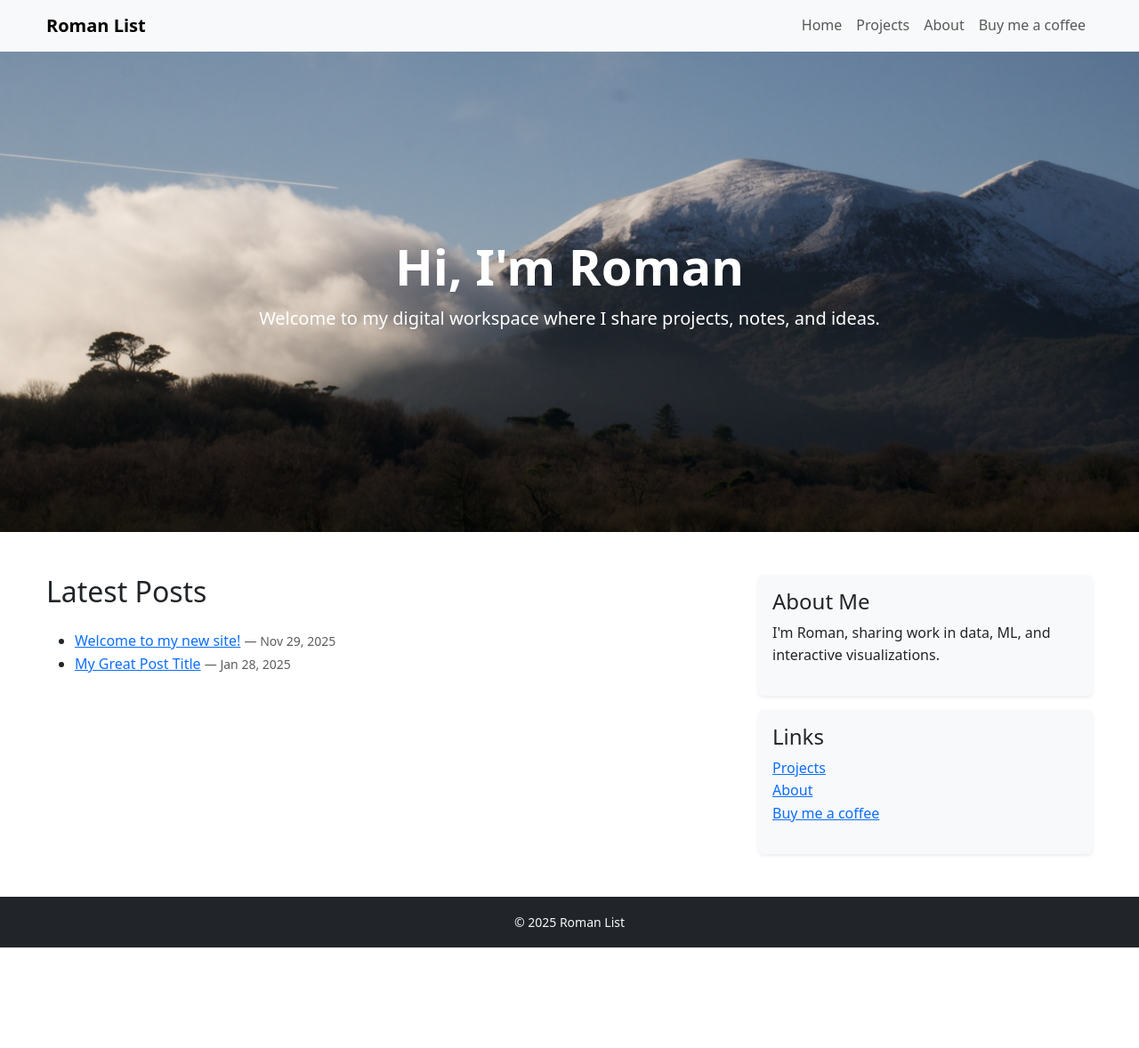
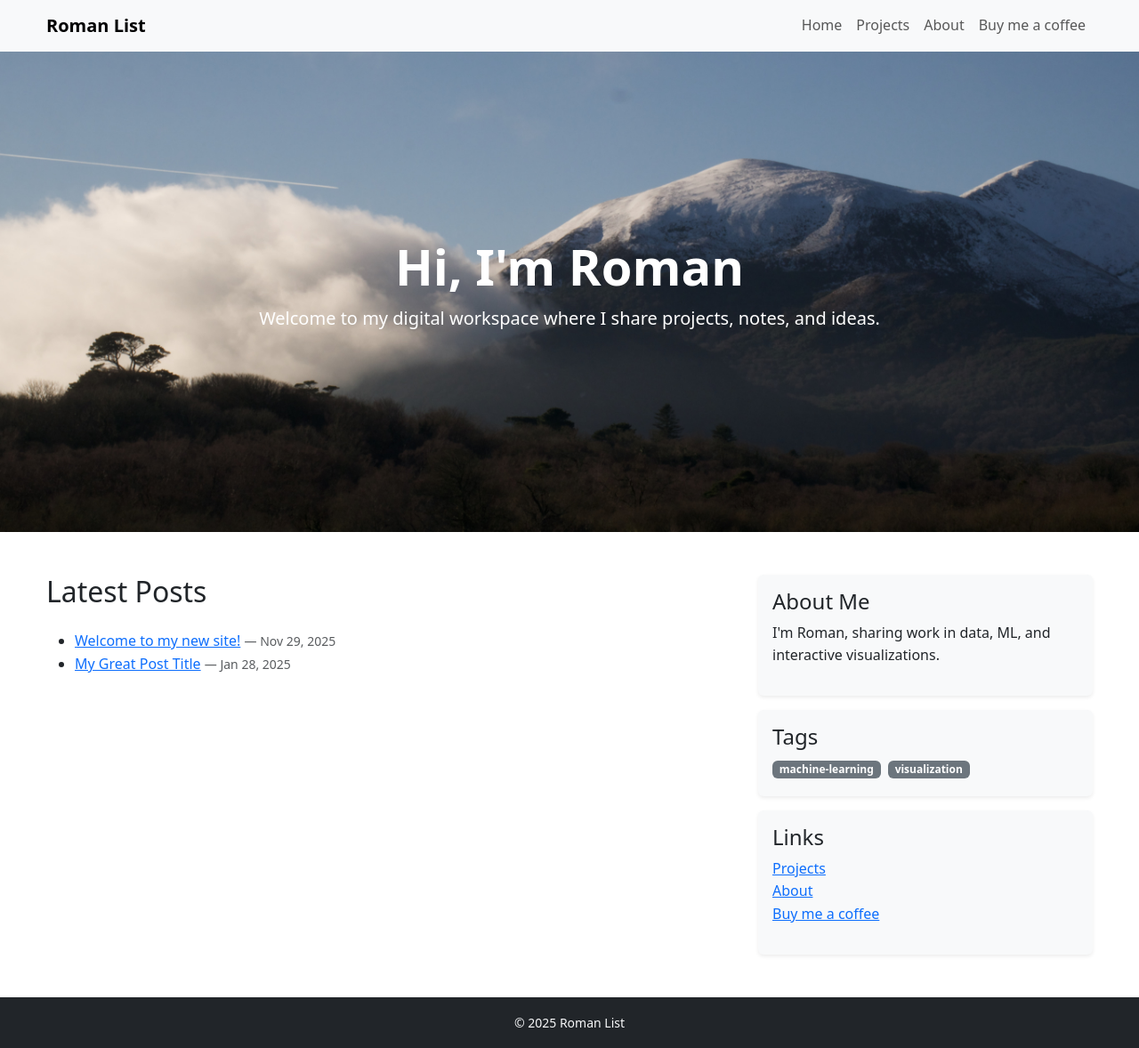
Before and after one commit to wolfromanlist/wolfromanlist.github.io, a Jekyll site: the page built from index.md, in a window 1280 px wide. Shown: the whole page at 89% size. Built offline with Jekyll 4.4.1, drawn with Linux system fonts in a browser that asks for light colours; before the commit the page ends 1065 px from its top, so only the background shows below that.

Commit message:
change design

```diff
--- a/index.md
+++ b/index.md
@@ -35,6 +35,14 @@ title: Home
         <p>I'm Roman, sharing work in data, ML, and interactive visualizations.</p>
       </div>
 
+    <div class="p-3 mb-3 bg-light rounded shadow-sm">
+      <h4>Tags</h4>
+      {% assign all_tags = site.tags | sort %}
+      {% for tag in all_tags %}
+        <a href="{{ '/tag/' | append: tag[0] | relative_url }}" class="badge bg-secondary text-decoration-none mb-1 me-1">{{ tag[0] }}</a>
+      {% endfor %}
+    </div>
+
       <div class="p-3 bg-light rounded shadow-sm">
         <h4>Links</h4>
         <ul class="list-unstyled">
```
